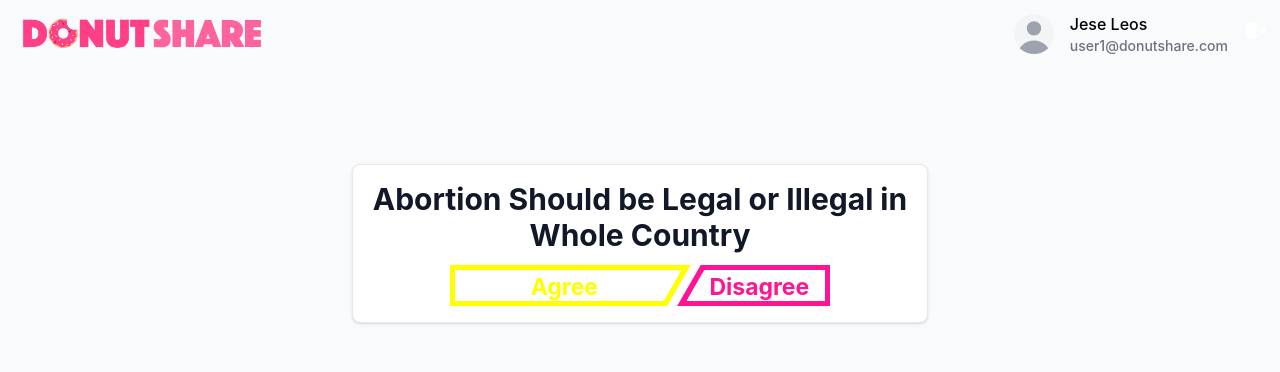
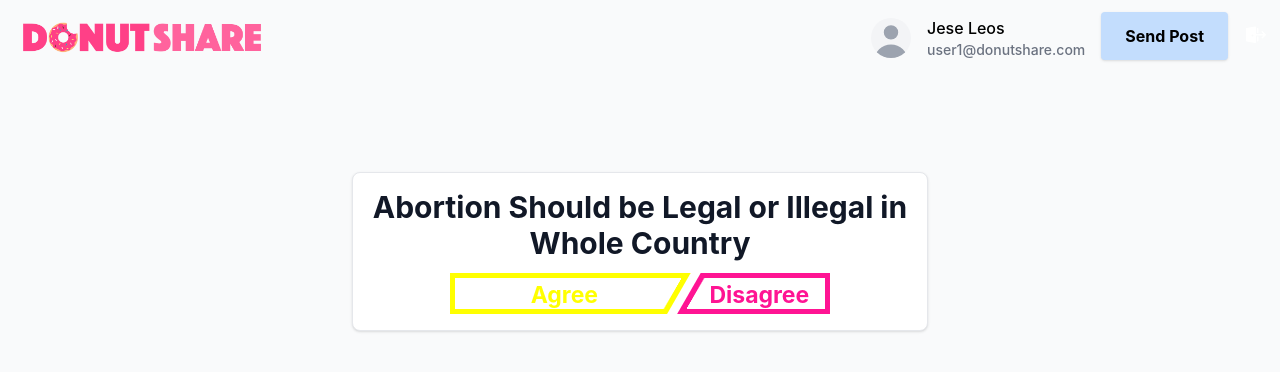
Before and after one commit to DNUT-CTIS/donutshare, a React (Create React App) app in the folder frontend/: page /dashboard in a window 1280 px wide. Shown: the top 372 px of the page. Built offline with nearby package versions, Linux system fonts and the light colour scheme; no server answers.

Commit message:
add send post

```diff
--- a/frontend/src/shared/loginavbar.js
+++ b/frontend/src/shared/loginavbar.js
@@ -1,6 +1,7 @@
 import React from 'react';
 import logo from './logo.png'
 import {useNavigate} from "react-router-dom";
+import SendModal from "./SendModal";
 export function Navbar() {
     const navigate = useNavigate();
 
@@ -45,7 +46,7 @@ export function Navbar() {
                             <div>Jese Leos</div>
                             <div class="text-sm text-gray-500 dark:text-gray-400">user1@donutshare.com</div>
                         </div>
-
+                        <SendModal></SendModal>
                         <button>
 
                             <button onClick={logout}>
@@ -53,6 +54,8 @@ export function Navbar() {
                             </button>
 
                         </button>
+
+
 
 
 
```
